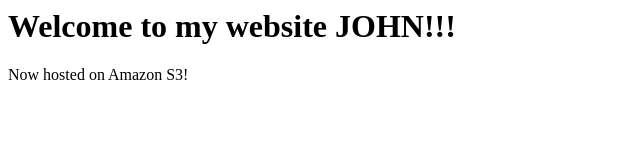
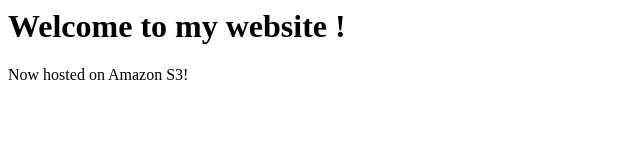
Before and after one commit to johnc85/sitejohn, a plain HTML site: page index.html in a window 1280 px wide. Shown: the whole page, without its empty margins (0-640 px from the left). Drawn offline with Linux system fonts and the light colour scheme.

Commit message:
Update index.html

```diff
--- a/index.html
+++ b/index.html
@@ -3,7 +3,7 @@
     <title>My Website Home Page</title>
 </head>
 <body>
-  <h1>Welcome to my website JOHN!!!</h1>
+  <h1>Welcome to my website !</h1>
   <p>Now hosted on Amazon S3!</p>
 </body>
 </html>
```
